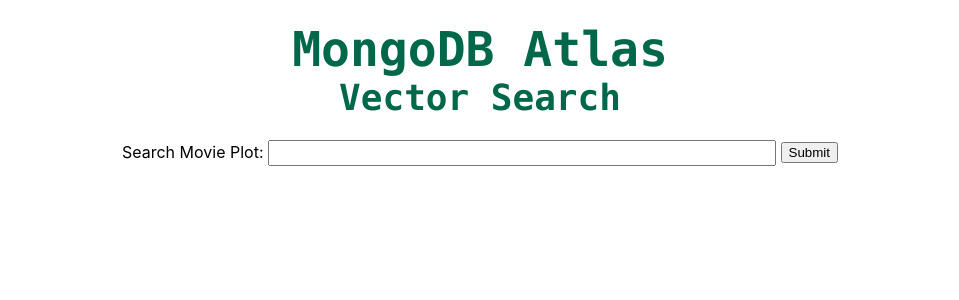
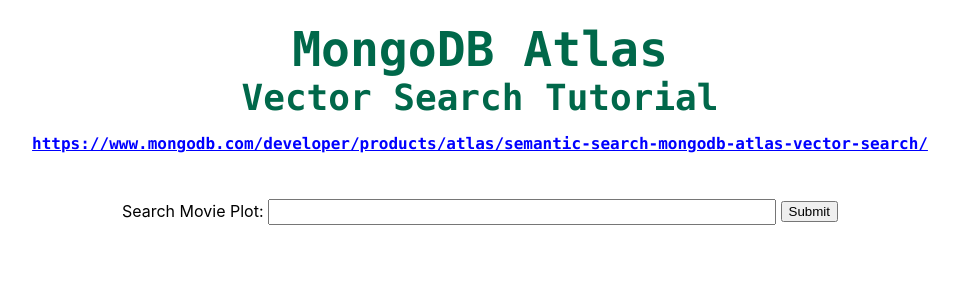
Before and after one commit to rhysdomingo/vector-search-tutorial, a React (Create React App) app: page / in a window 1280 px wide. Shown: the top 300 px of the page, without its empty margins (160-1119 px from the left). Built offline with nearby package versions, Linux system fonts and the light colour scheme.

Commit message:
Tutorial hyperlink & formatting
Added hyperlink to tutorial & additional formatting

```diff
--- a/src/App.css
+++ b/src/App.css
@@ -61,6 +61,11 @@
     font-family: 'Monaco', 'Times New Roman', Times, serif;
     color: #00684a;
   }
+
+  .title-sub2 {
+    font-size: 16px; /* or the size you want */
+    font-family: 'Monaco', 'Times New Roman', Times, serif;
+  }
   /* Styling the table */
   table {
     width: 100%;
--- a/src/App.js
+++ b/src/App.js
@@ -36,7 +36,12 @@
     <div className="App">
       <h1>
         <span className="title-main">MongoDB Atlas</span><br />
-        <span className="title-sub">Vector Search</span>
+        <span className="title-sub">Vector Search Tutorial</span><br/>
+        <span className="title-sub2">
+          <a href="https://www.mongodb.com/developer/products/atlas/semantic-search-mongodb-atlas-vector-search/" target="_blank" style={{ textDecoration: 'underline', color: '#0000FF' }}>
+          https://www.mongodb.com/developer/products/atlas/semantic-search-mongodb-atlas-vector-search/
+          </a>
+        </span>
       </h1>
       <SubmitSearch onSearch={handleSearch} />
       <div className="table-responsive">
--- a/src/SubmitSearch.js
+++ b/src/SubmitSearch.js
@@ -9,6 +9,8 @@
   };
 
   return (
+    <div>
+      <br />
         <form onSubmit={handleSubmit}>
         <label htmlFor="inputText">Search Movie Plot: </label>
         <input
@@ -22,6 +24,7 @@
         &nbsp;
         <button type="submit">Submit</button>
       </form>
+    </div>
   );
 };
 
```
Lines whose indentation alone changed are shown as unchanged.
